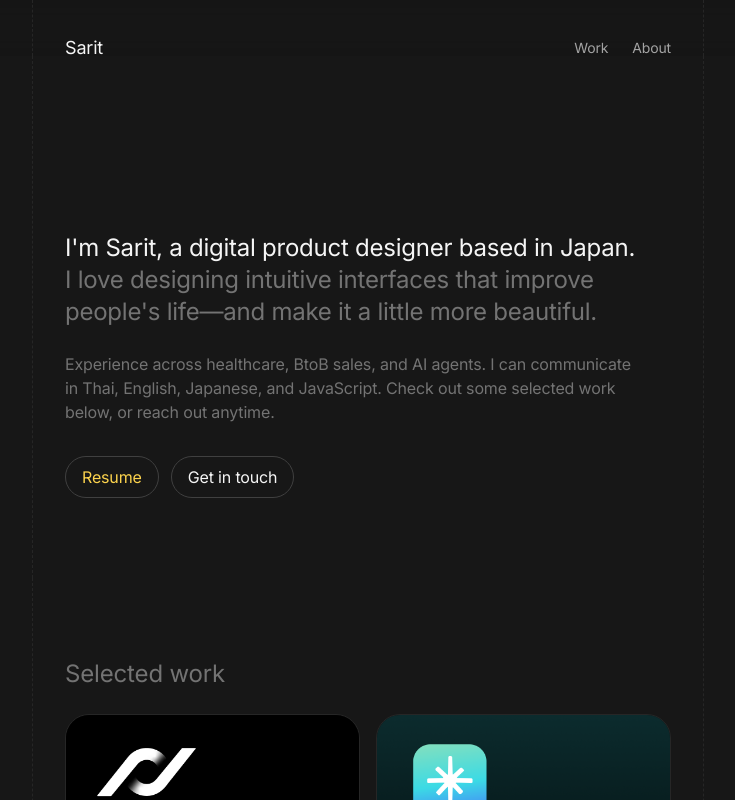
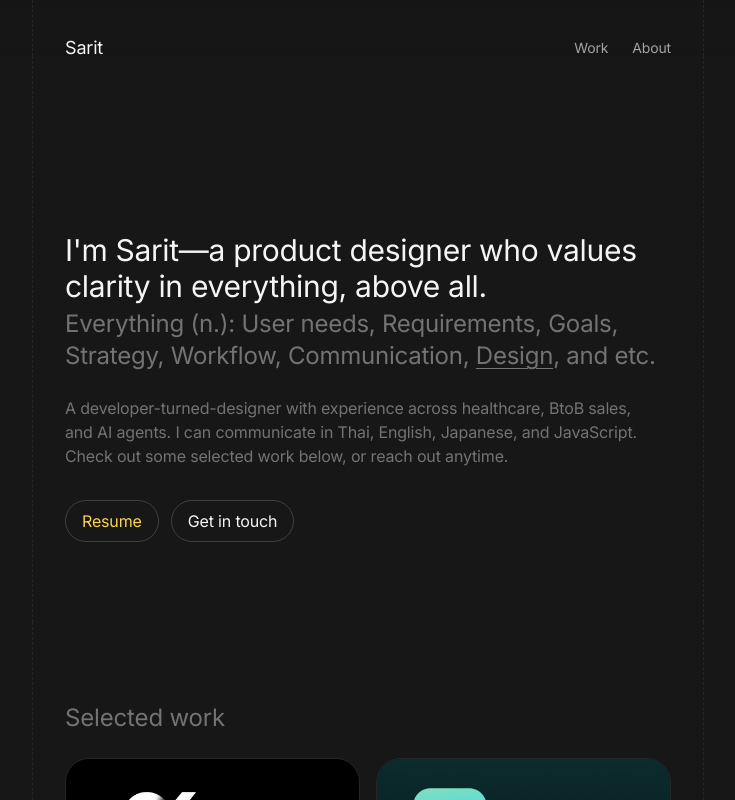
Before and after one commit to sarit-sopitvetmontree/Portfolio, a React (Vite) app: page / in a window 1280 px wide. Shown: the top 800 px of the page, without its empty margins (272-1007 px from the left). Built offline with nearby package versions, Linux system fonts and the light colour scheme.

Commit message:
Improve Text

```diff
--- a/src/App.jsx
+++ b/src/App.jsx
@@ -59,14 +59,14 @@ function Header() {
 function Hero() {
   return (
     <section id="top" className="container-wide pt-28 sm:pt-44 pb-12 sm:pb-20">
-      <h2 className="text-xl sm:text-2xl text-neutral-100">
-        I'm Sarit, a digital product designer based in Japan.
+      <h2 className="text-2xl sm:text-3xl text-neutral-100">
+        I'm Sarit—a product designer who values clarity in everything, above all.
       </h2>
-      <h2 className="text-xl sm:text-2xl text-neutral-500">
-        I love designing intuitive interfaces that improve people's life—and make it a little more beautiful.
+      <h2 className="textxl sm:text-2xl text-neutral-500 mt-1">
+        Everything (n.): User needs, Requirements, Goals, Strategy, Workflow, Communication, <span className="underline decoration-neutral-500 underline-offset-4 decoration-1">Design</span>, and etc.
       </h2>
       <p className="mt-6 max-w-xl text-neutral-500">
-        Experience across healthcare, BtoB sales, and AI agents.
+        A developer-turned-designer with experience across healthcare, BtoB sales, and AI agents.
         I can communicate in Thai, English, Japanese, and JavaScript.
         Check out some selected work below, or reach out anytime.
       </p>
@@ -353,7 +353,7 @@ function Contact() {
         </span>
       </h2>
       <p className="mt-4 text-neutral-500">
-        I am open to interesting product problems and collaborations.
+        I am open to interesting product problems and career opportunity.
       </p>
       <div className="mt-8 flex flex-wrap gap-3">
         <a className="inline-flex items-center rounded-full px-4 py-2 border border-neutral-700 hover:bg-neutral-700 transition"
--- a/src/index.css
+++ b/src/index.css
@@ -13,5 +13,5 @@
 
 /* Reusable utilities */
 @layer utilities {
-  .container-wide { @apply max-w-2xl mx-auto px-6 sm:px-8 border-x border-dashed border-neutral-800; }
+  .container-wide { @apply max-w-2xl mx-auto px-5 sm:px-8 border-x border-dashed border-neutral-800; }
 }
```
